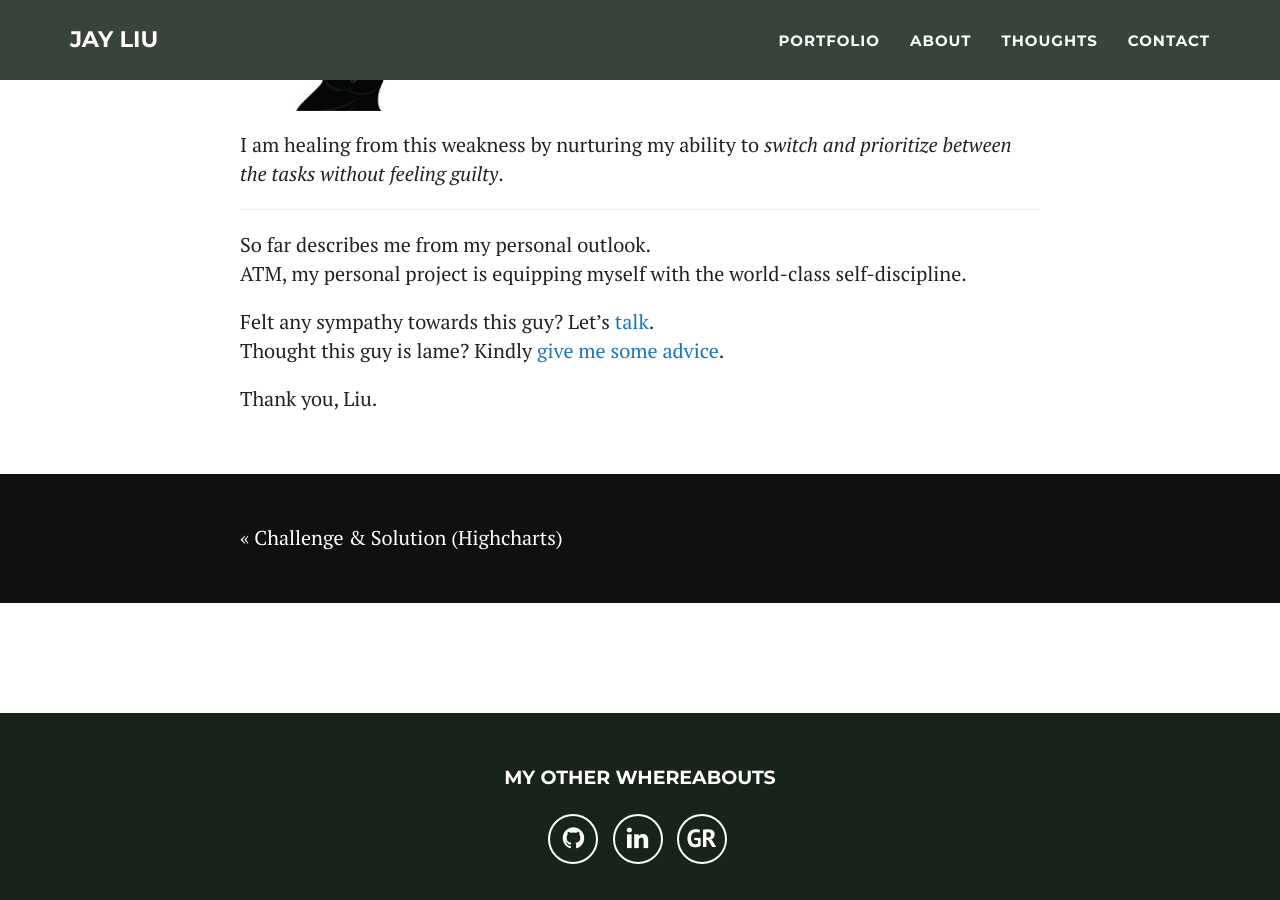
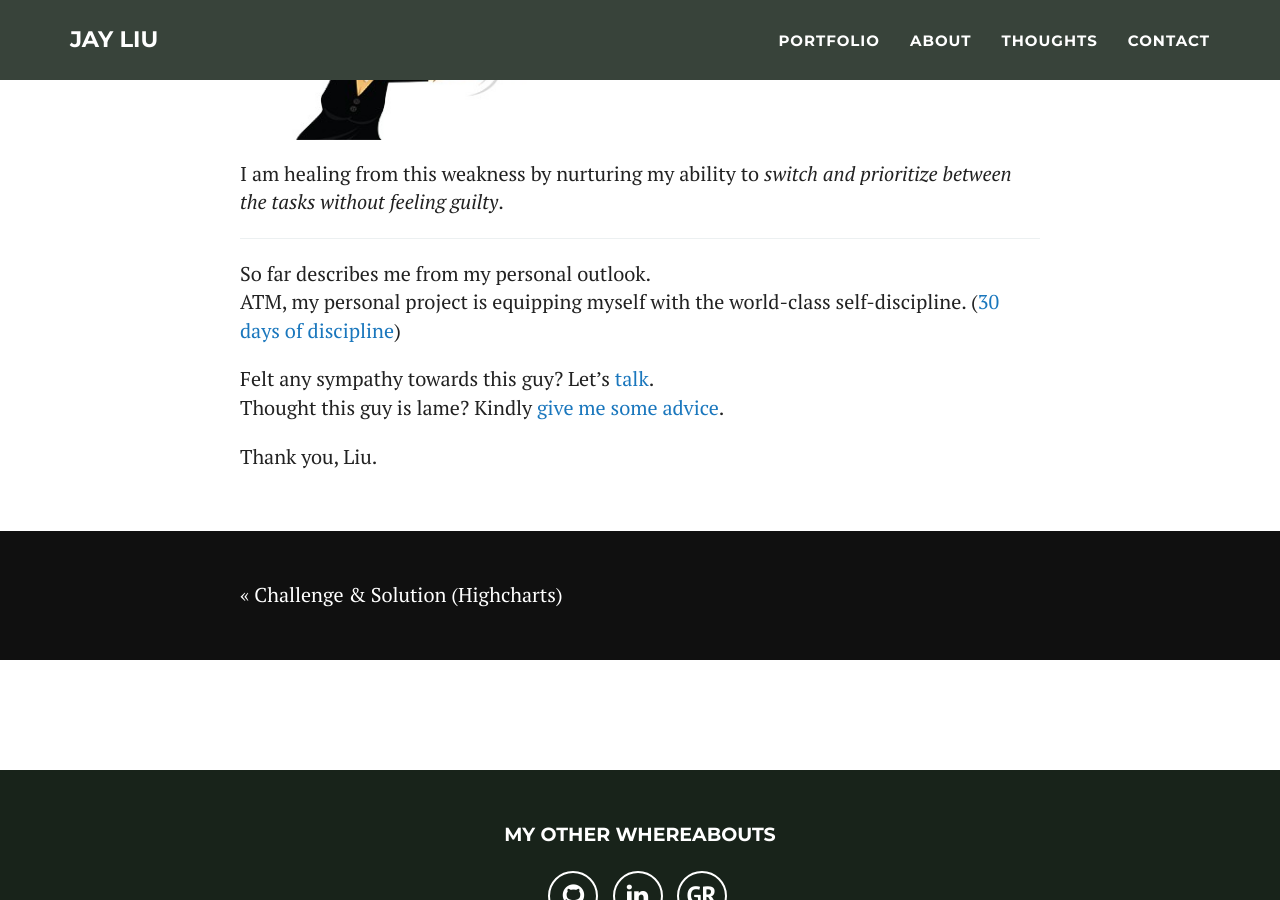
Before and after one commit to j-liu-dev/j-liu-dev.github.io, a Jekyll site: the page built from _posts/blog/2019-03-12-You-Will-Be-Working-With.md, in a window 1280 px wide and 900 px high, scrolled down 3338 px. Built offline with Jekyll 4.4.1, drawn with Linux system fonts in a browser that asks for light colours; comment, search, counter and statistics services are not loaded; some of the changed text lies outside the part shown.

```diff
--- a/_posts/blog/2019-03-12-You-Will-Be-Working-With.md
+++ b/_posts/blog/2019-03-12-You-Will-Be-Working-With.md
@@ -73,7 +74,7 @@ I am healing from this weakness by nurturing my ability to _switch and prioritiz
 <hr>
 
 So far describes me from my personal outlook.
-ATM, my personal project is equipping myself with the world-class self-discipline.
+ATM, my personal project is equipping myself with the world-class self-discipline. (<a href="https://30daysofdiscipline.com">30 days of discipline</a>)
 
 Felt any sympathy towards this guy? Let's <a href="mailto:soon.nerd@gmail.com">talk</a>.
 Thought this guy is lame? Kindly <a href="mailto:soon.nerd@gmail.com">give me some advice</a>.
```
Also changed, not shown: other parts of _posts/blog/2019-03-12-You-Will-Be-Working-With.md (+1 -0 lines).
